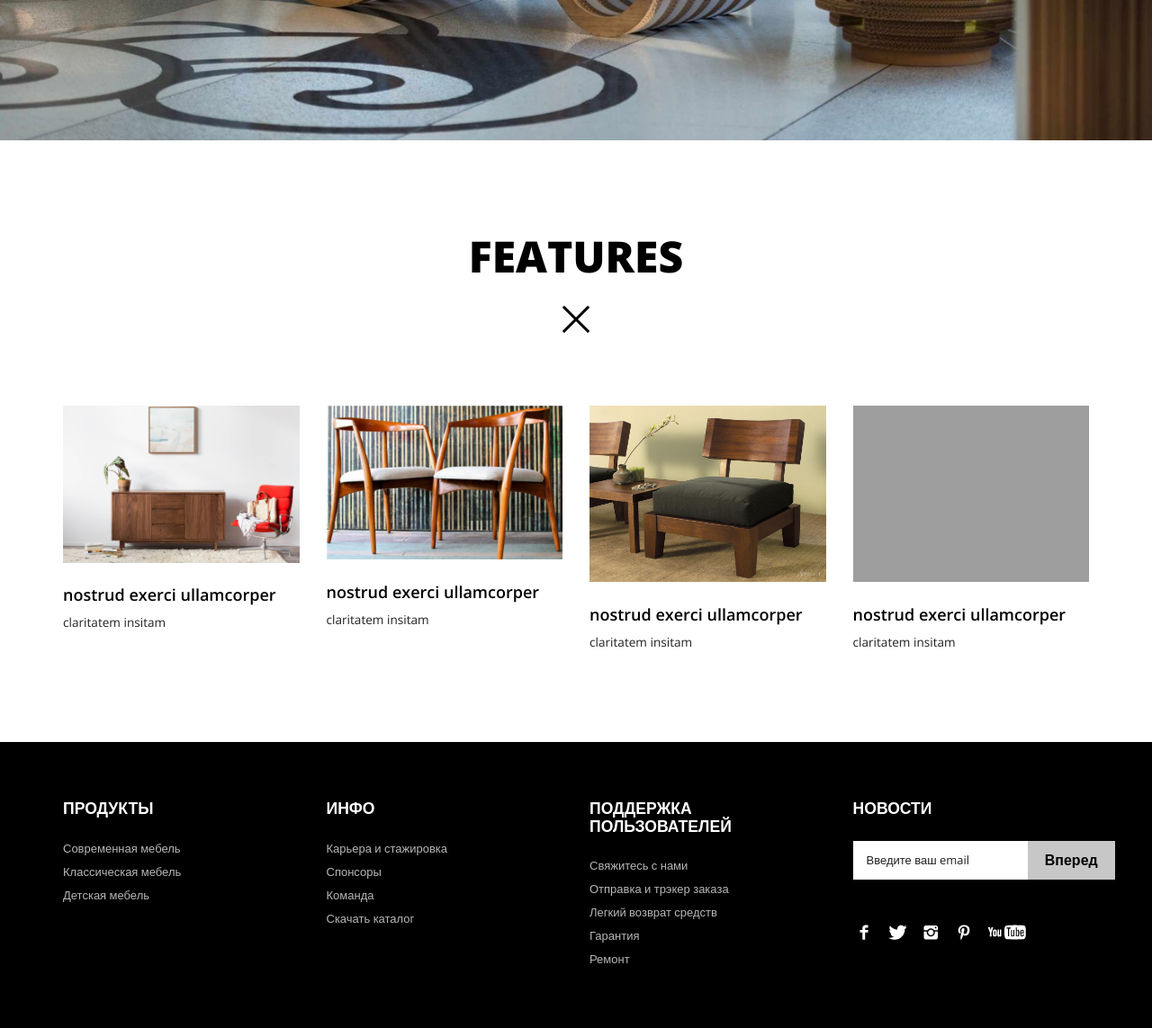
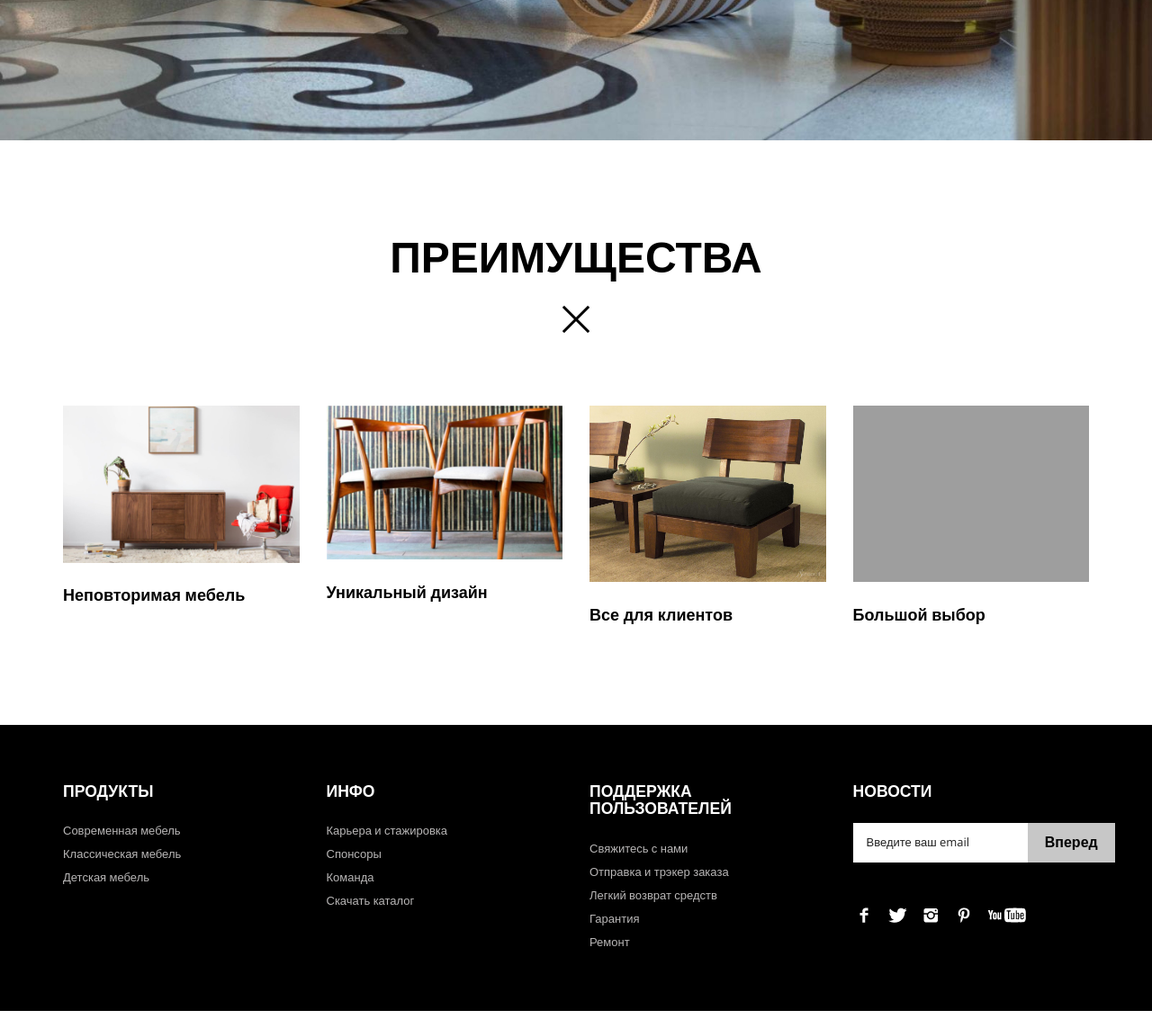
Before and after one commit to saturn09/furniture_store, a Django app: template templates/shop/index.html in a window 1280 px wide. Shown: the part 2430-3573 px from the top of the page at 90% size. Run offline with Django 3.2, Linux system fonts and the light colour scheme; the template is opened without the code that fills it, so the values that code supplies are empty; some libraries are stand-ins or nearby versions; grey boxes are pictures that could not be loaded.

Commit message:
refactor: translate Features block from eng to rus

```diff
--- a/templates/shop/index.html
+++ b/templates/shop/index.html
@@ -234,7 +234,7 @@ License URL: http://creativecommons.org/licenses/by/3.0/
     </div>
     <div class="features">
         <div class="container">
-            <h3 class="m_3">Features</h3>
+            <h3 class="m_3">Преимущества</h3>
             <div class="close_but"><i class="close1"> </i></div>
             <div class="row">
                 <div class="col-md-3 top_box">
@@ -249,8 +249,7 @@ License URL: http://creativecommons.org/licenses/by/3.0/
                         </div>
                     </a></div
                 </div>
-                <h4 class="m_4"><a href="#">nostrud exerci ullamcorper</a></h4>
-                <p class="m_5">claritatem insitam</p>
+                <h4 class="m_4"><a href="#">Неповторимая мебель</a></h4>
             </div>
             <div class="col-md-3 top_box">
                 <div class="view view-ninth"><a href="single.html">
@@ -263,8 +262,7 @@ License URL: http://creativecommons.org/licenses/by/3.0/
                         <p>Lorem ipsum dolor sit amet, consectetuer adipiscing.</p>
                     </div>
                 </a></div>
-                <h4 class="m_4"><a href="#">nostrud exerci ullamcorper</a></h4>
-                <p class="m_5">claritatem insitam</p>
+                <h4 class="m_4"><a href="#">Уникальный дизайн</a></h4>
             </div>
             <div class="col-md-3 top_box">
                 <div class="view view-ninth"><a href="single.html">
@@ -277,8 +275,7 @@ License URL: http://creativecommons.org/licenses/by/3.0/
                         <p>Lorem ipsum dolor sit amet, consectetuer adipiscing.</p>
                     </div>
                 </a></div>
-                <h4 class="m_4"><a href="#">nostrud exerci ullamcorper</a></h4>
-                <p class="m_5">claritatem insitam</p>
+                <h4 class="m_4"><a href="#">Все для клиентов</a></h4>
             </div>
             <div class="col-md-3 top_box">
                 <div class="view view-ninth"><a href="single.html">
@@ -291,8 +288,7 @@ License URL: http://creativecommons.org/licenses/by/3.0/
                         <p>Lorem ipsum dolor sit amet, consectetuer adipiscing.</p>
                     </div>
                 </a></div>
-                <h4 class="m_4"><a href="#">nostrud exerci ullamcorper</a></h4>
-                <p class="m_5">claritatem insitam</p>
+                <h4 class="m_4"><a href="#">Большой выбор</a></h4>
             </div>
         </div>
     </div>
```
